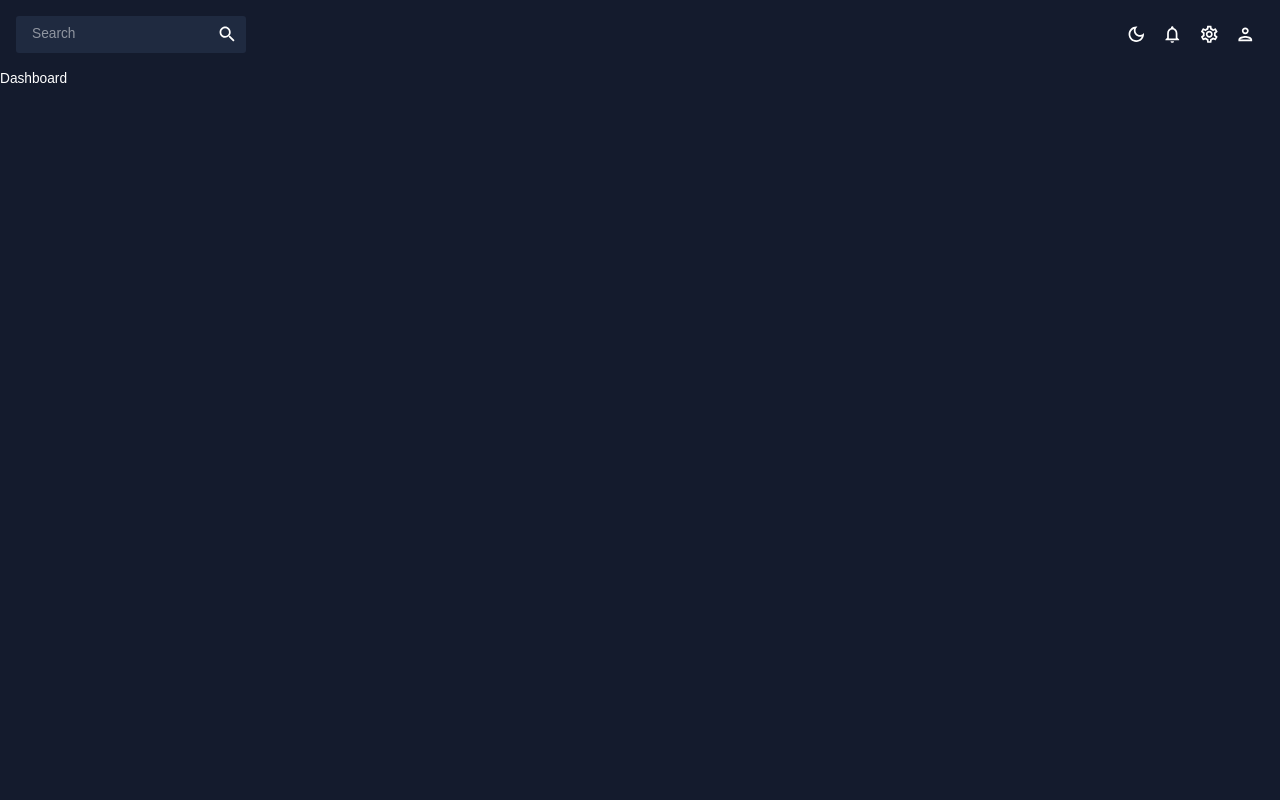
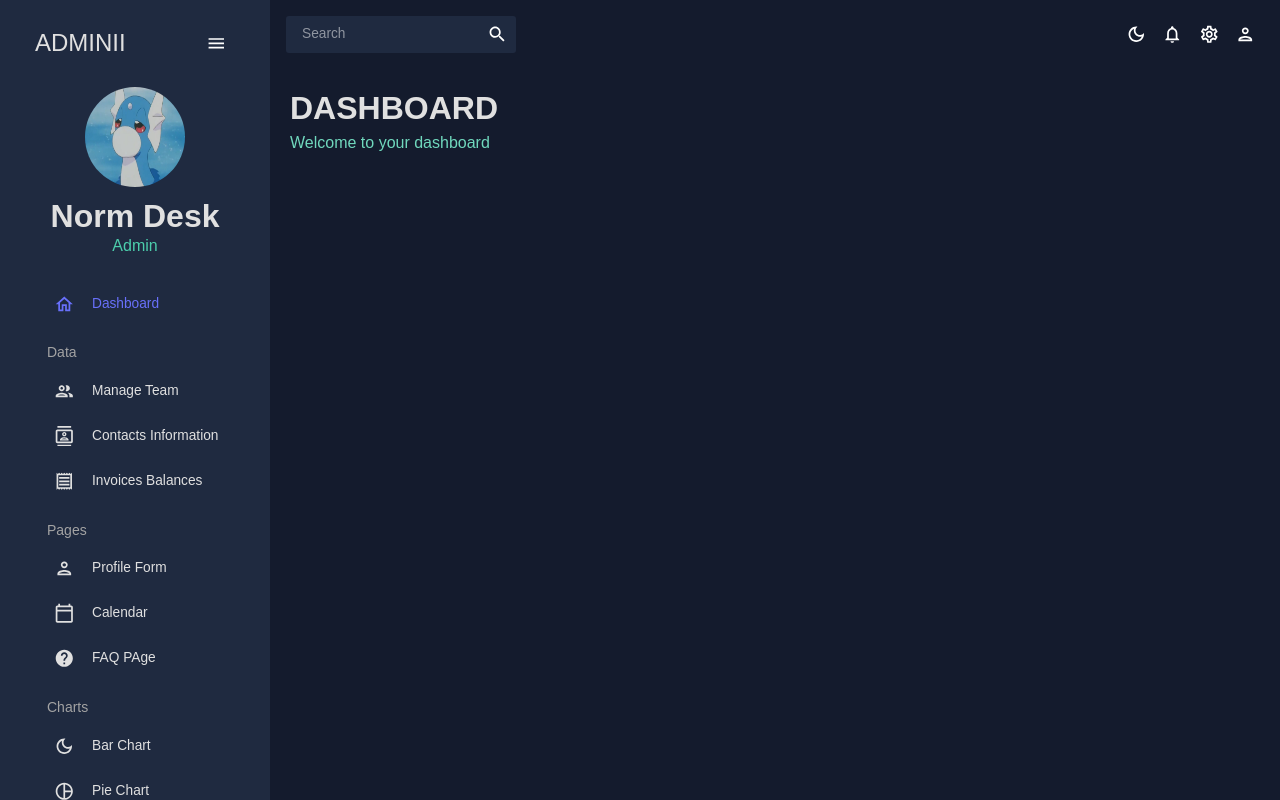
Before and after one commit to deschdev/admin-dashboard, a React (Create React App) app in the folder dashboard/: page / in a window 1280 px wide. Built offline with nearby package versions, Linux system fonts and the light colour scheme.

Commit message:
Completed the sidebar UI

```diff
--- a/dashboard/src/App.js
+++ b/dashboard/src/App.js
@@ -23,6 +23,7 @@ function App() {
     <ThemeProvider theme={theme}>
       <CssBaseline />
       <div className="app">
+        <Sidebar />
         <main className="content">
           <Topbar />
           <Routes>
--- /dev/null
+++ b/dashboard/src/components/Header.jsx
@@ -0,0 +1,27 @@
+import { Typography, Box, useTheme } from "@mui/material";
+import { colors } from "../theme";
+
+const Header = ({ title, subtitle }) => {
+  const theme = useTheme();
+  const uiColors = colors(theme.palette.mode);
+  return (
+    <Box>
+      <Typography
+        variant="h2"
+        color={ uiColors.grey[100]}
+        fontWeight="bold"
+        sx={{ mb: "5px"}}
+      >
+        {title}
+      </Typography>
+      <Typography
+        variant="h5"
+        color={ uiColors.greenAccent[400]}
+      >
+        {subtitle}
+      </Typography>
+    </Box>
+  )
+}
+
+export default Header;
--- a/dashboard/src/scenes/dashboard/index.jsx
+++ b/dashboard/src/scenes/dashboard/index.jsx
@@ -1,5 +1,14 @@
+import { Box } from "@mui/material";
+import Header from "../../components/Header";
+
 const Dashboard = () => {
-  return <div>Dashboard</div>
+  return (
+    <Box m="20px">
+      <Box display="flex" justifyContent="space-between" alignItems="center">
+        <Header title="DASHBOARD" subtitle="Welcome to your dashboard" />
+      </Box>
+    </Box>
+  )
 }
 
 export default Dashboard;
--- a/dashboard/src/scenes/global/Sidebar.jsx
+++ b/dashboard/src/scenes/global/Sidebar.jsx
@@ -1,5 +1,236 @@
+import { useState } from "react";
+import { ProSidebar, Menu, MenuItem } from "react-pro-sidebar";
+import "react-pro-sidebar/dist/css/styles.css";
+import { Box, IconButton, Typography, useTheme } from "@mui/material";
+import { Link } from "react-router-dom";
+import { colors } from "../../theme";
+import HomeOutlinedIcon from "@mui/icons-material/HomeOutlined";
+import PeopleOutlinedIcon from "@mui/icons-material/PeopleOutlined";
+import ContactsOutlinedIcon from "@mui/icons-material/ContactsOutlined";
+import ReceiptOutlinedIcon from "@mui/icons-material/ReceiptOutlined";
+import PersonOutlinedIcon from "@mui/icons-material/PersonOutlined";
+import CalendarTodayOutlinedIcon from "@mui/icons-material/CalendarTodayOutlined";
+import HelpOutlinedIcon from "@mui/icons-material/HelpOutlined";
+import BarChartOutlinedIcon from "@mui/icons-material/DarkModeOutlined";
+import PieChartOutlinedIcon from "@mui/icons-material/PieChartOutlined";
+import TimelineOutlinedIcon from "@mui/icons-material/TimelineOutlined";
+import MenuOutlinedIcon from "@mui/icons-material/MenuOutlined";
+import MapOutlinedIcon from "@mui/icons-material/MapOutlined";
+
+
+// creating one partent menu item to avoid re-writting the below items
+// name of the route, where it goes to, the icon, state
+const Item = ({ title, to, icon, selected, setSelected }) => {
+  const theme = useTheme();
+  const uiColors = colors(theme.palette.mode);
+  return (
+    <MenuItem
+      active={ selected === title }
+      style={{ color: uiColors.grey[100]}}
+      onClick={() => setSelected(title)}
+      icon={icon}
+    >
+      <Typography>{title}</Typography>
+      <Link to={to} />
+    </MenuItem>
+  )
+}
+
 const Sidebar = () => {
-  return <div>Sidebar</div>
+  const theme = useTheme();
+  const uiColors = colors(theme.palette.mode);
+  // if the side bar is collapsed or not
+  const [ isCollapsed, setIsCollapsed ] = useState(false);
+  // what page is selected
+  const [ selected, setSelected ] = useState("Dashboard");
+  return (
+    <Box
+      //overriding the default react sidebar styles
+      sx={{
+        "& .pro-sidebar-inner": {
+          background: `${uiColors.primary[400]} !important`
+        },
+        "& .pro-icon-wrapper": {
+          backgroundColor: "transparent !important",
+        },
+        "& .pro-inner-item": {
+          padding: "5px 35px 5px 20px !important",
+        },
+        "& .pro-inner-item:hover": {
+          color: "#868DFB !important",
+        },
+        "& .pro-menu-item.active": {
+          color: "#6870FA !important",
+        }
+      }}
+    >
+      <ProSidebar collapsed={isCollapsed}>
+        <Menu iconShape="square">
+          {/* LOGO AND MENU ICON */}
+          <MenuItem
+            onClick={() => setIsCollapsed(!isCollapsed)}
+            icon={isCollapsed ? <MenuOutlinedIcon /> : undefined}
+            style={{
+              margin: "10px 0 20px 0",
+              color: uiColors.grey[100],
+            }}
+          >
+            {!isCollapsed && (
+              <Box
+                display="flex"
+                justifyContent="space-between"
+                alignItems="center"
+                ml="15px"
+              >
+                <Typography variant="h3" color={uiColors.grey[100]}>
+                  ADMINII
+                </Typography>
+                <IconButton onClick={() => setIsCollapsed(!isCollapsed)}>
+                  <MenuOutlinedIcon />
+                </IconButton>
+              </Box>
+            )}
+          </MenuItem>
+
+          {/* USER */}
+          {!isCollapsed && (
+            <Box mb="25px">
+              <Box display="flex" justifyContent="center" alignItems="center">
+                <img
+                  alt="profile-user"
+                  width="100px"
+                  height="100px"
+                  src={`../../assets/user.png`}
+                  style={{ cursor: "pointer", borderRadius: "50%"}}
+                />
+              </Box>
+              <Box textAlign="center">
+                <Typography
+                  variant="h2"
+                  color={uiColors.grey[100]}
+                  fontWeight="bold"
+                  sx={{ m: "10px 0 0 0" }}
+                >
+                  Norm Desk
+                </Typography>
+                <Typography
+                  variant="h5"
+                  color={uiColors.greenAccent[500]}
+                >
+                  Admin
+                </Typography>
+              </Box>
+            </Box>
+          )}
+          {/*
+            MENU ITEMS
+            See Item created at the top of filt to understand this portion
+          */}
+          <Box paddingLeft={isCollapsed ? undefined : "10%"}>
+            <Item
+              title="Dashboard"
+              to="/"
+              icon={<HomeOutlinedIcon />}
+              selected={selected}
+              setSelected={setSelected}
+            />
+            <Typography
+              variant="h6"
+              color={uiColors.grey[300]}
+              sx={{ m: "15px 0 5px 20px"}}
+            >
+              Data
+            </Typography>
+            <Item
+              title="Manage Team"
+              to="/team"
+              icon={<PeopleOutlinedIcon />}
+              selected={selected}
+              setSelected={setSelected}
+            />
+            <Item
+              title="Contacts Information"
+              to="/contacts"
+              icon={<ContactsOutlinedIcon />}
+              selected={selected}
+              setSelected={setSelected}
+            />
+            <Item
+              title="Invoices Balances"
+              to="/invoices"
+              icon={<ReceiptOutlinedIcon />}
+              selected={selected}
+              setSelected={setSelected}
+            />
+            <Typography
+              variant="h6"
+              color={uiColors.grey[300]}
+              sx={{ m: "15px 0 5px 20px"}}
+            >
+              Pages
+            </Typography>
+            <Item
+              title="Profile Form"
+              to="/form"
+              icon={<PersonOutlinedIcon />}
+              selected={selected}
+              setSelected={setSelected}
+            />
+            <Item
+              title="Calendar"
+              to="/calendar"
+              icon={<CalendarTodayOutlinedIcon />}
+              selected={selected}
+              setSelected={setSelected}
+            />
+            <Item
+              title="FAQ PAge"
+              to="/faq"
+              icon={<HelpOutlinedIcon />}
+              selected={selected}
+              setSelected={setSelected}
+            />
+            <Typography
+              variant="h6"
+              color={uiColors.grey[300]}
+              sx={{ m: "15px 0 5px 20px"}}
+            >
+              Charts
+            </Typography>
+            <Item
+              title="Bar Chart"
+              to="/"
+              icon={<BarChartOutlinedIcon />}
+              selected={selected}
+              setSelected={setSelected}
+            />
+            <Item
+              title="Pie Chart"
+              to="/"
+              icon={<PieChartOutlinedIcon />}
+              selected={selected}
+              setSelected={setSelected}
+            />
+            <Item
+              title="Line Chart"
+              to="/line"
+              icon={<TimelineOutlinedIcon />}
+              selected={selected}
+              setSelected={setSelected}
+            />
+            <Item
+              title="Geography Chart"
+              to="/geography"
+              icon={<MapOutlinedIcon />}
+              selected={selected}
+              setSelected={setSelected}
+            />
+
+          </Box>
+        </Menu>
+      </ProSidebar>
+    </Box>
+  )
 }
 
 export default Sidebar;
```
Also changed, not shown: dashboard/public/assets/user.png (added).
